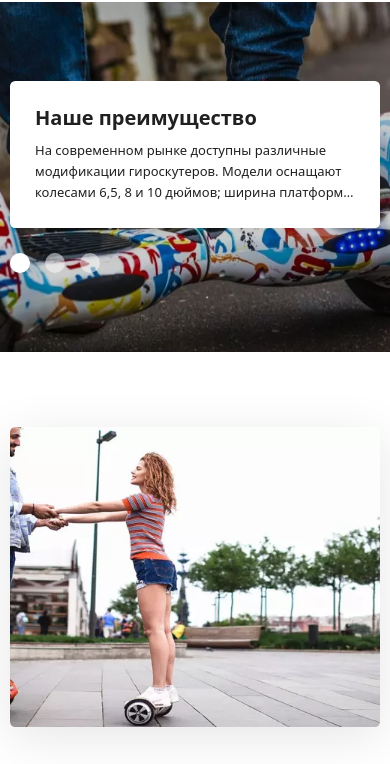
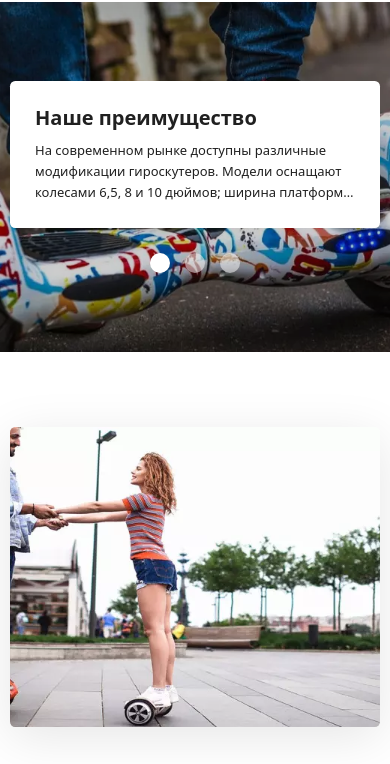
Before and after one commit to hollywoodpig/mygiro, a plain HTML site: page index.html in a window 390 px wide. Shown: the part 53-817 px from the top of the page. Drawn offline with Linux system fonts and the light colour scheme.

Commit message:
center pagination

```diff
--- a/assets/css/media.css
+++ b/assets/css/media.css
@@ -114,6 +114,10 @@
 	.footer__copyright {
 		margin-left: auto;
 	}
+
+	.slider__pagination {
+		justify-content: center;
+	}
 }
 
 
```
